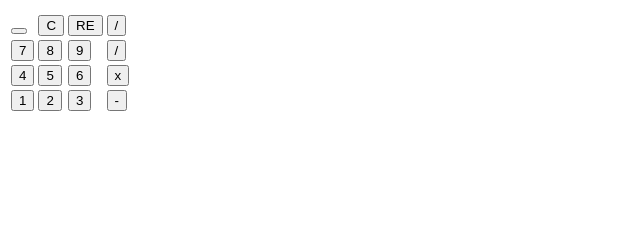
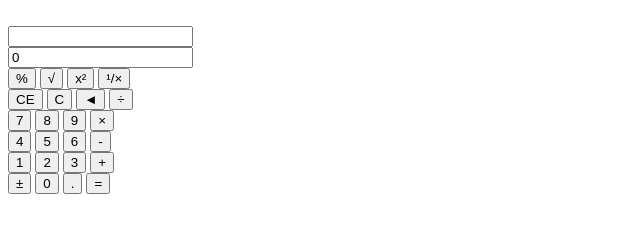
Before and after one commit to tatcjho/Calculadora, a plain HTML site: page index.html in a window 1280 px wide. Shown: the whole page, without its empty margins (0-640 px from the left). Drawn offline with Linux system fonts and the light colour scheme.

Commit message:
creacion del formulario con los botones

```diff
--- a/index.html
+++ b/index.html
@@ -6,43 +6,43 @@
 
     <body>
 
-        <table class="calculadora">
+        <form name="f1"><br>
+            <input type="text" name="txtcaja1">
+            <br>
+            <input type="text" name="txtcaja2" value="0">
+            <br>
+            <input type="button" class="arit" onClick="arit('%')" value="%">
+            <input type="button" onClick="raiz()" value="√">
+            <input type="button" onClick="escribir('7')" value="x²">
+            <input type="button" onClick="escribir('7')" value="¹/×">
+            <br>
+            <input type="button" class="clear" onClick="document.f1.txtcaja2.value='0'" value="CE">
+            <input type="button" class="clear" onClick="document.f1.reset(); blocdel = false;" value="C">
+            <input type="button" class="clear" onClick="deletecarac()" value="◄">
 
-            <tr>
-                <td colspan="4"><span id="resultado"></span></td>
-            </tr>
-
-            <tr>
-                <td><button id="blanco"></button></td>
-                <td><button id="ocho">C</button></td>
-                <td><button id="regresar"> RE </button></td>
-                <td><button id="division">/</button></td>
-            </tr>
-
-            <tr>
-                <td><button id="siete">7</button></td>
-                <td><button id="ocho">8</button></td>
-                <td><button id="nueve">9</button></td>
-                <td><button id="division">/</button></td>
-            </tr>
-
-            <tr>
-                <td><button id="cuatro">4</button></td>
-                <td><button id="cinco">5</button></td>
-                <td><button id="seis">6</button></td>
-                <td><button id="multiplicacion">x</button></td>
-
-            <tr>
-                <td><button id="uno">1</button></td>
-                <td><button id="dos">2</button></td>
-                <td><button id="tres">3</button></td>
-                <td><button id="menos">-</button></td>
-            </tr>
-
-            </tr>
-
-
-        </table>
+            <input type="button" class="arit" onClick="arit('/')" value="÷">
+            <br>
+            <input type="button" onclick="escribir(this.value)" value="7">
+            <input type="button" onclick="escribir(this.value)" value="8">
+            <input type="button" onclick="escribir(this.value)" value="9">
+            <input type="button" class="arit" onClick="arit('*')" value="×">
+            <br>
+            <input type="button" onclick="escribir(this.value)" value="4">
+            <input type="button" onclick="escribir(this.value)" value="5">
+            <input type="button" onclick="escribir(this.value)" value="6">
+            <input type="button" class="arit" onClick="arit('-')" value="-">
+            <br>
+            <input type="button" onclick="escribir(this.value)" value="1">
+            <input type="button" onclick="escribir(this.value)" value="2">
+            <input type="button" onclick="escribir(this.value)" value="3">
+            <input type="button" class="arit" onClick="arit('+')" value="+">
+            <br>
+            <input type="button" class="arit" onClick="masmenos()" value="±">
+            <input type="button" onclick="escribir(this.value)" value="0">
+            <input type="button" onClick="escribir('.')" value=".">
+            <input type="button" class="igual" onClick="calcular()" value="=">
+            <br>
+            </form>
 
 
     </body>
```
